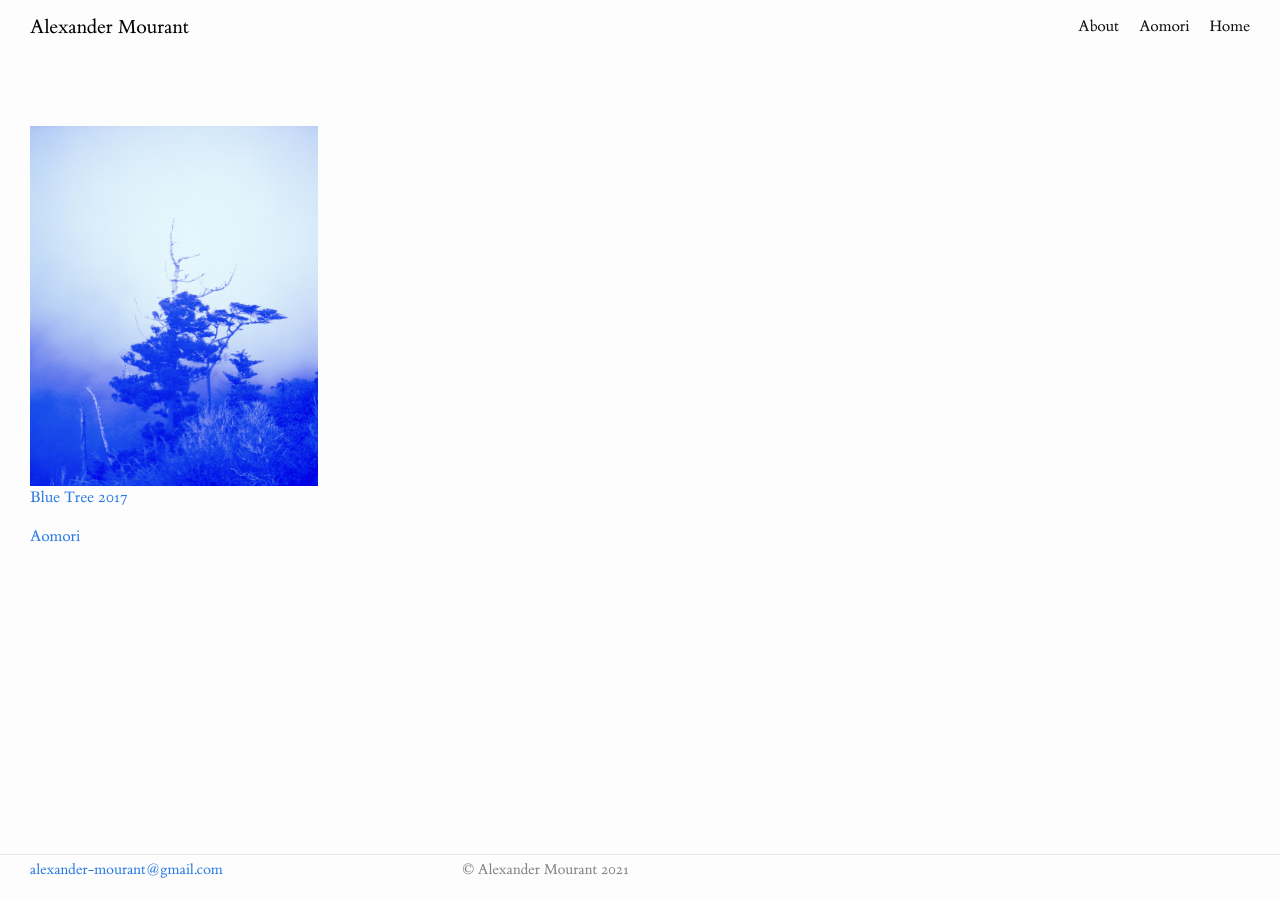
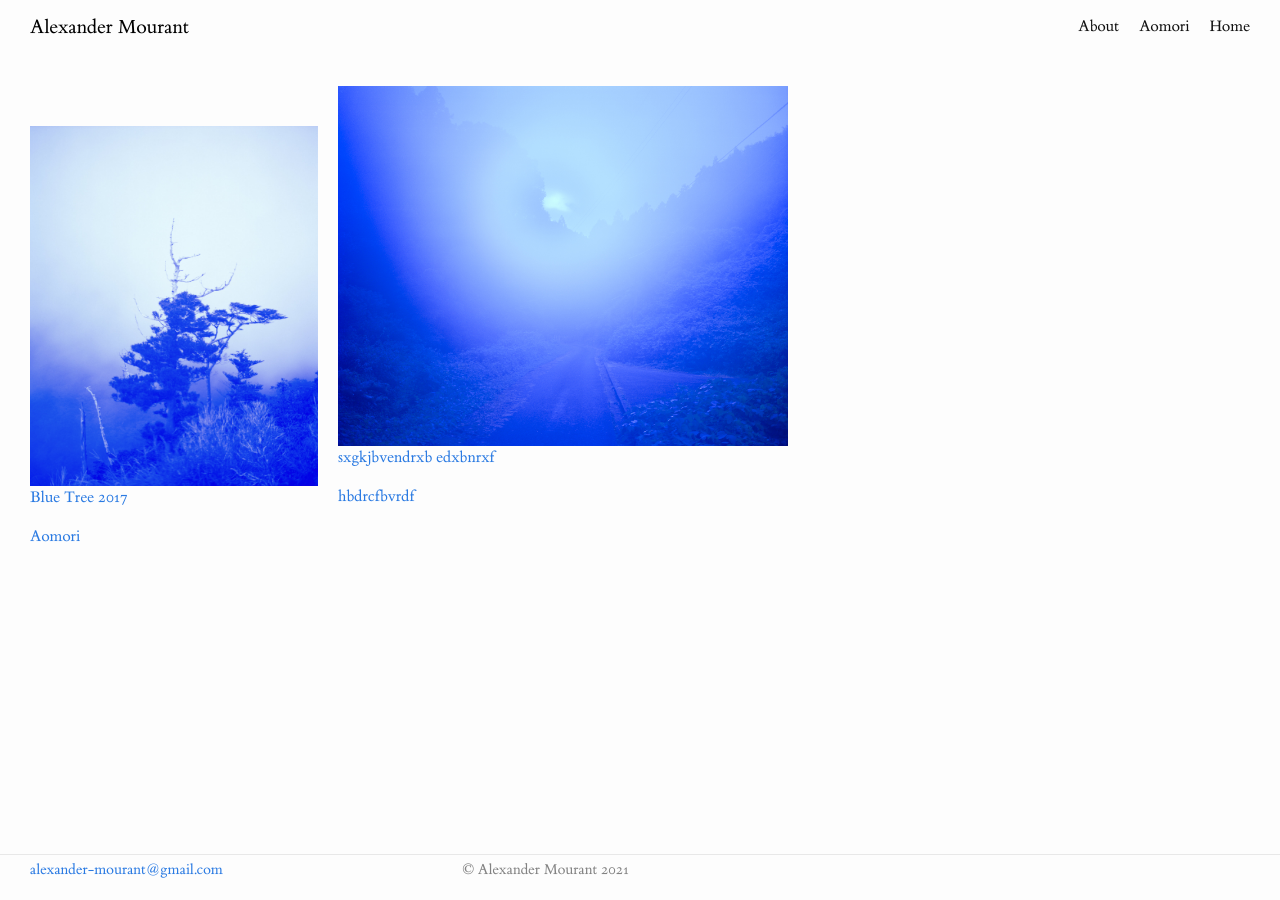
Before and after one commit to HarryFischer/alexandermourant, a Jekyll site: the page built from index.markdown, in a window 1280 px wide. Built offline with Jekyll 4.4.1, drawn with Linux system fonts in a browser that asks for light colours.

Commit message:
Updated Index

```diff
--- a/index.markdown
+++ b/index.markdown
@@ -10,5 +10,13 @@ Content:
   page-url: "/aomori"
   image-size: small
   image-position: top
+- image: "/uploads/Dissipate%20I,%202017.jpg"
+  caption-title: sxgkjbvendrxb
+  caption-project: hbdrcfbvrdf
+  caption-year: edxbnrxf
+  caption-ignore:
+  page-url:
+  image-size:
+  image-position:
 layout: home
 ---
```
